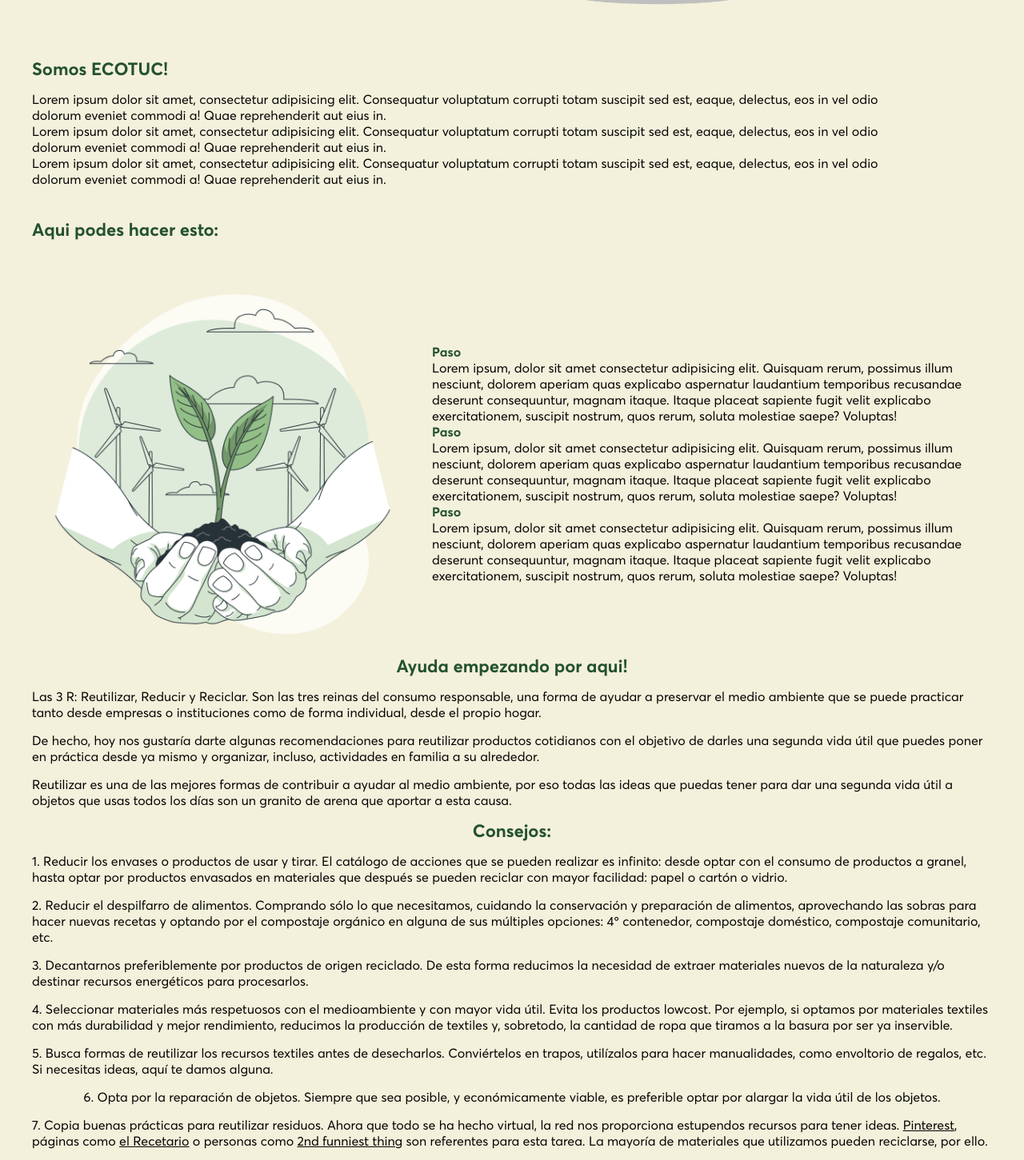
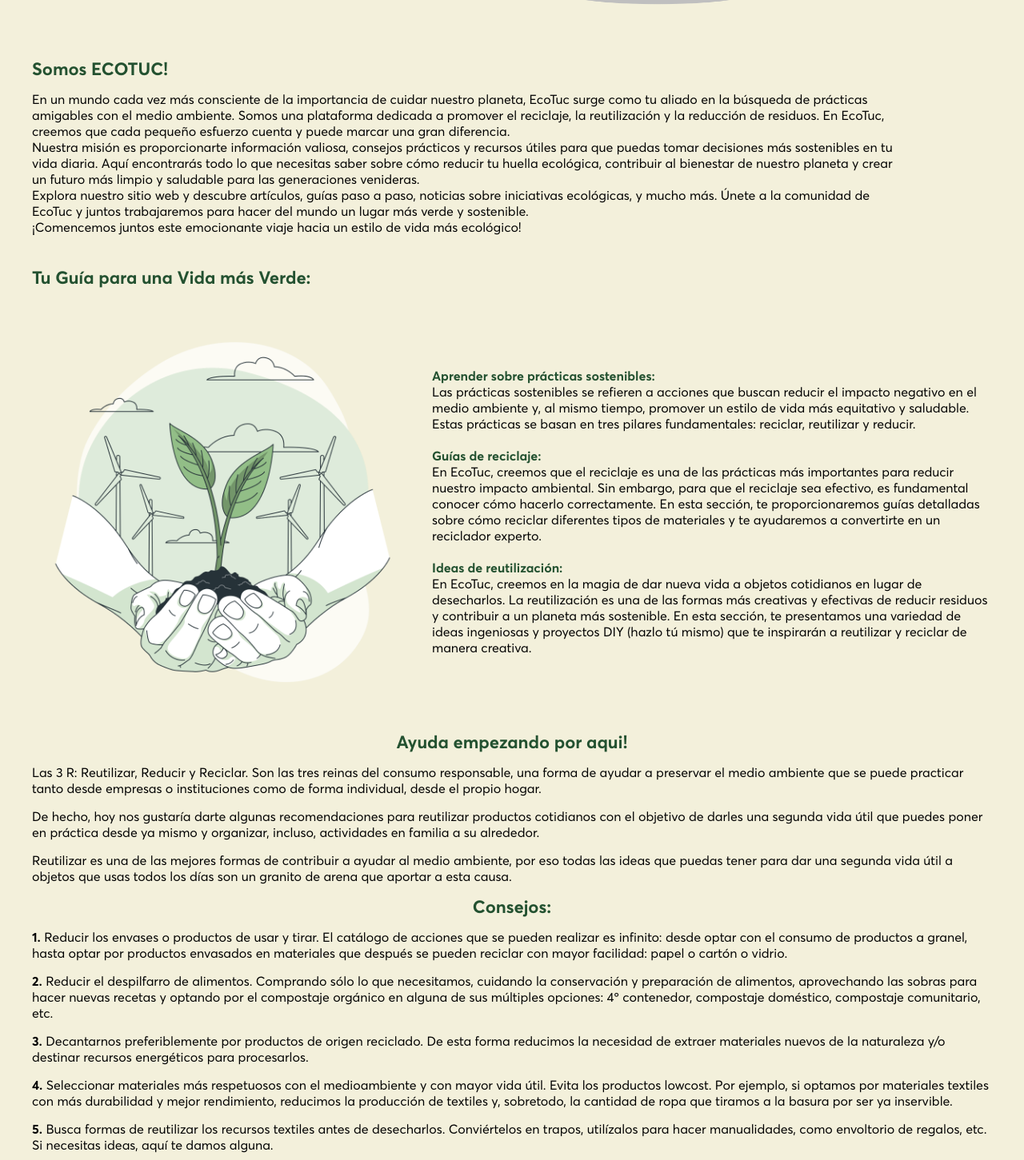
Before and after one commit to PierinaGiusiano/ecotuc, a React (Create React App) app: page /home in a window 1280 px wide. Shown: the part 619-2070 px from the top of the page at 80% size. Built offline with nearby package versions, Linux system fonts and the light colour scheme.

Commit message:
onboarding listo

```diff
--- a/src/components/map/map-view.tsx
+++ b/src/components/map/map-view.tsx
@@ -9,8 +9,8 @@
   return (
     <MapContainer
       center={[-26.81923903249609, -65.20276780022984]}
-      zoom={16}
-      maxZoom={18}
+      zoom={18}
+      maxZoom={25}
       minZoom={15}
       scrollWheelZoom={true}
       style={{ width: "100%", height: "100%"}}
--- a/src/pages/home/home.tsx
+++ b/src/pages/home/home.tsx
@@ -1,15 +1,29 @@
-import React from "react";
+import React, { useEffect, useState } from 'react';
 
 import Layout from "../../components/layout/layout";
 
 import hero from "../../assets/images/hero.png";
-import steps from "../../assets/images/steps.png";
+import stepss from "../../assets/images/steps.png";
 import save from "../../assets/images/save.png";
 
 import styles from "./home.module.scss";
 
+import Onboarding from '../onboarding/onboarding';
+
 const Home = () => {
+
+  const [showOnboarding, setShowOnboarding] = useState(false);
+  useEffect(() => {
+    const visitoAntes = localStorage.getItem('visitoAntes');
+    if (!visitoAntes) {
+      // Si el usuario es nuevo, muestra el onboarding
+      setShowOnboarding(true);
+      localStorage.setItem('visitoAntes', 'true'); //
+    }
+  }, []);
+
   return (
+    <>
       <Layout>
         <div className={styles.hero}>
           <h1>
@@ -18,64 +32,73 @@
           </h1>
           <img src={hero} alt="girl holding earth" />
         </div>
+
           <div className={styles.aboutUsSection}>
+        <div className="menu">
             <h2>Somos ECOTUC!</h2>
             <p>
-          Lorem ipsum dolor sit amet, consectetur adipisicing elit. Consequatur
-          voluptatum corrupti totam suscipit sed est, eaque, delectus, eos in
-          vel odio dolorum eveniet commodi a! Quae reprehenderit aut eius in.
+              En un mundo cada vez más consciente de la importancia de cuidar nuestro planeta,
+              EcoTuc surge como tu aliado en la búsqueda de prácticas amigables con el medio ambiente.
+              Somos una plataforma dedicada a promover el reciclaje, la reutilización y la reducción de residuos.
+              En EcoTuc, creemos que cada pequeño esfuerzo cuenta y puede marcar una gran diferencia.
               <br />
-          Lorem ipsum dolor sit amet, consectetur adipisicing elit. Consequatur
-          voluptatum corrupti totam suscipit sed est, eaque, delectus, eos in
-          vel odio dolorum eveniet commodi a! Quae reprehenderit aut eius in.
+              Nuestra misión es proporcionarte información valiosa, consejos prácticos y recursos útiles
+              para que puedas tomar decisiones más sostenibles en tu vida diaria. Aquí encontrarás todo lo
+              que necesitas saber sobre cómo reducir tu huella ecológica, contribuir al bienestar de nuestro
+              planeta y crear un futuro más limpio y saludable para las generaciones venideras.
               <br />
-          Lorem ipsum dolor sit amet, consectetur adipisicing elit. Consequatur
-          voluptatum corrupti totam suscipit sed est, eaque, delectus, eos in
-          vel odio dolorum eveniet commodi a! Quae reprehenderit aut eius in.
+              Explora nuestro sitio web y descubre artículos, guías paso a paso, noticias sobre iniciativas
+              ecológicas, y mucho más. Únete a la comunidad de EcoTuc y juntos trabajaremos para hacer del
+              mundo un lugar más verde y sostenible.
+              <br />
+              ¡Comencemos juntos este emocionante viaje hacia un estilo de vida más ecológico!
+            </p>
+          </div>
+        </div>
+
+        <br />
+        <br />
+
+        <h2>Tu Guía para una Vida más Verde: </h2>
+        <div className={styles.stepsSection}>
+          <img src={stepss} alt="girl holding earth" />
+          <div className={styles.stepsWrapper}>
+            <div className="paso1">
+              <h3>Aprender sobre prácticas sostenibles:</h3>
+              <p>
+                Las prácticas sostenibles se refieren a acciones que buscan reducir
+                el impacto negativo en el medio ambiente y, al mismo tiempo, promover
+                un estilo de vida más equitativo y saludable. Estas prácticas se basan
+                en tres pilares fundamentales: reciclar, reutilizar y reducir.
               </p>
             </div>
             <br />
-      <br />
-      <h2>Aqui podes hacer esto: </h2>
-      <div className={styles.stepsSection}>
-        <img src={steps} alt="girl holding earth" />
-        <div className={styles.stepsWrapper}>
-          <div>
-            <h3>Paso</h3>
+            <div className="paso2">
+              <h3>Guías de reciclaje:</h3>
               <p>
-              Lorem ipsum, dolor sit amet consectetur adipisicing elit. Quisquam
-              rerum, possimus illum nesciunt, dolorem aperiam quas explicabo
-              aspernatur laudantium temporibus recusandae deserunt consequuntur,
-              magnam itaque. Itaque placeat sapiente fugit velit explicabo
-              exercitationem, suscipit nostrum, quos rerum, soluta molestiae
-              saepe? Voluptas!
+                En EcoTuc, creemos que el reciclaje es una de las prácticas más importantes
+                para reducir nuestro impacto ambiental. Sin embargo, para que el reciclaje
+                sea efectivo, es fundamental conocer cómo hacerlo correctamente. En esta sección,
+                te proporcionaremos guías detalladas sobre cómo reciclar diferentes tipos de
+                materiales y te ayudaremos a convertirte en un reciclador experto.
               </p>
             </div>
-          <div>
-            <h3>Paso</h3>
+            <br />
+            <div className="paso3">
+              <h3>Ideas de reutilización:</h3>
               <p>
-              Lorem ipsum, dolor sit amet consectetur adipisicing elit. Quisquam
-              rerum, possimus illum nesciunt, dolorem aperiam quas explicabo
-              aspernatur laudantium temporibus recusandae deserunt consequuntur,
-              magnam itaque. Itaque placeat sapiente fugit velit explicabo
-              exercitationem, suscipit nostrum, quos rerum, soluta molestiae
-              saepe? Voluptas!
-            </p>
-          </div>
-          <div>
-            <h3>Paso</h3>
-            <p>
-              Lorem ipsum, dolor sit amet consectetur adipisicing elit. Quisquam
-              rerum, possimus illum nesciunt, dolorem aperiam quas explicabo
-              aspernatur laudantium temporibus recusandae deserunt consequuntur,
-              magnam itaque. Itaque placeat sapiente fugit velit explicabo
-              exercitationem, suscipit nostrum, quos rerum, soluta molestiae
-              saepe? Voluptas!
+                En EcoTuc, creemos en la magia de dar nueva vida a objetos cotidianos
+                en lugar de desecharlos. La reutilización es una de las formas más
+                creativas y efectivas de reducir residuos y contribuir a un planeta
+                más sostenible. En esta sección, te presentamos una variedad de ideas
+                ingeniosas y proyectos DIY (hazlo tú mismo) que te inspirarán a
+                reutilizar y reciclar de manera creativa.
               </p>
             </div>
           </div>
         </div>
         <div className={styles.saveSection}>
+          <br />
           <h2>Ayuda empezando por aqui!</h2>
           <p>
             Las 3 R: Reutilizar, Reducir y Reciclar. Son las tres reinas del consumo responsable, una forma de ayudar a preservar el medio ambiente que se puede practicar tanto desde empresas o instituciones como de forma individual, desde el propio hogar.
@@ -87,42 +110,43 @@
 
             Reutilizar es una de las mejores formas de contribuir a ayudar al medio ambiente, por eso todas las ideas que puedas tener para dar una segunda vida útil a objetos que usas todos los días son un granito de arena que aportar a esta causa.
           </p>
-        <h2>Consejos:</h2>
+          <h2 className="consejo">Consejos:</h2>
           <p>
-          1. Reducir los envases o productos de usar y tirar. El catálogo de acciones que se pueden realizar es infinito: desde optar con el consumo de productos a granel, hasta optar por productos envasados en materiales que después se pueden reciclar con mayor facilidad: papel o cartón o vidrio.
+            <b>1.</b> Reducir los envases o productos de usar y tirar. El catálogo de acciones que se pueden realizar es infinito: desde optar con el consumo de productos a granel, hasta optar por productos envasados en materiales que después se pueden reciclar con mayor facilidad: papel o cartón o vidrio.
           </p>
           <p>
-          2. Reducir el despilfarro de alimentos.  Comprando sólo lo que necesitamos, cuidando la conservación y preparación de alimentos, aprovechando las sobras para hacer nuevas recetas y optando por el compostaje orgánico en alguna de sus múltiples opciones: 4º contenedor, compostaje doméstico, compostaje comunitario, etc.
+            <b>2.</b> Reducir el despilfarro de alimentos.  Comprando sólo lo que necesitamos, cuidando la conservación y preparación de alimentos, aprovechando las sobras para hacer nuevas recetas y optando por el compostaje orgánico en alguna de sus múltiples opciones: 4º contenedor, compostaje doméstico, compostaje comunitario, etc.
           </p>
           <p>
-          3. Decantarnos preferiblemente por productos de origen reciclado. De esta forma reducimos la necesidad de extraer materiales nuevos de la naturaleza y/o destinar recursos energéticos para procesarlos.
+            <b>3.</b> Decantarnos preferiblemente por productos de origen reciclado. De esta forma reducimos la necesidad de extraer materiales nuevos de la naturaleza y/o destinar recursos energéticos para procesarlos.
           </p>
           <p>
-          4. Seleccionar materiales más respetuosos con el medioambiente y con mayor vida útil. Evita los productos lowcost. Por ejemplo, si optamos por materiales textiles con más durabilidad y mejor rendimiento, reducimos la producción de textiles y, sobretodo, la cantidad de ropa que tiramos a la basura por ser ya inservible.
+            <b>4.</b> Seleccionar materiales más respetuosos con el medioambiente y con mayor vida útil. Evita los productos lowcost. Por ejemplo, si optamos por materiales textiles con más durabilidad y mejor rendimiento, reducimos la producción de textiles y, sobretodo, la cantidad de ropa que tiramos a la basura por ser ya inservible.
           </p>
           <p>
-          5. Busca formas de reutilizar los recursos textiles antes de desecharlos. Conviértelos en trapos, utilízalos para hacer manualidades, como envoltorio de regalos, etc. Si necesitas ideas, aquí te damos alguna.
+            <b>5.</b> Busca formas de reutilizar los recursos textiles antes de desecharlos. Conviértelos en trapos, utilízalos para hacer manualidades, como envoltorio de regalos, etc. Si necesitas ideas, aquí te damos alguna.
           </p>
           <p>
-          6. Opta por la reparación de objetos. Siempre que sea posible, y económicamente viable, es preferible optar por alargar la vida útil de los objetos.
+            <b>6.</b> Opta por la reparación de objetos. Siempre que sea posible, y económicamente viable, es preferible optar por alargar la vida útil de los objetos.
           </p>
           <p>
-          7. Copia buenas prácticas para reutilizar residuos. Ahora que todo se ha hecho virtual, la red nos proporciona estupendos recursos para tener ideas. <a href="https://www.pinterest.com/">Pinterest</a>, páginas como <a href="https://el-recetario.net">el Recetario</a> o personas como <a href="http://diy.2ndfunniestthing.com">2nd funniest thing</a> son referentes para esta tarea. La mayoría de materiales que utilizamos pueden reciclarse, por ello.
+            <b>7.</b> Copia buenas prácticas para reutilizar residuos. Ahora que todo se ha hecho virtual, la red nos proporciona estupendos recursos para tener ideas. <a href="https://www.pinterest.com/">Pinterest</a>, páginas como <a href="https://el-recetario.net">el Recetario</a> o personas como <a href="http://diy.2ndfunniestthing.com">2nd funniest thing</a> son referentes para esta tarea. La mayoría de materiales que utilizamos pueden reciclarse, por ello.
           </p>
           <p>
-          8. Al depositar los residuos, debemos asegurarnos de hacerlo en el contenedor adecuado.
+            <b>8.</b> Al depositar los residuos, debemos asegurarnos de hacerlo en el contenedor adecuado.
           </p>
           <p>
-          9. Ante las dudas, acudir a herramientas que facilitan la resolución de las mismas como el buscador AIRE  o el propio de la Mancomunidad de la Comarca de Pamplona.
+            <b>9.</b> Ante las dudas, acudir a herramientas que facilitan la resolución de las mismas como el buscador AIRE  o el propio de la Mancomunidad de la Comarca de Pamplona.
           </p>
           <p>
-          10. Visitar plantas de separación y reciclaje. Acercarnos a estas instalaciones no solo nos acerca a los procesos de tratamiento de residuos, sino que nos acerca a los beneficios socioeconómicos y medioambientales de su reciclaje.
+            <b>10.</b> Visitar plantas de separación y reciclaje. Acercarnos a estas instalaciones no solo nos acerca a los procesos de tratamiento de residuos, sino que nos acerca a los beneficios socioeconómicos y medioambientales de su reciclaje.
           </p>
 
           <img src={save} alt="girl holding earth" />
         </div>
       </Layout>
+    {showOnboarding && <Onboarding />}
+    </>
   );
-};
-
+}
 export default Home;
--- a/src/pages/informacion/informacion.tsx
+++ b/src/pages/informacion/informacion.tsx
@@ -44,7 +44,7 @@
         </p>
       </div>
       <div className={styles.section}>
-        <h2>Categorias</h2>
+        <h2>Qué materiales son reciclables y cuáles no lo son</h2>
         <div className={styles.categoriesWrapper}>
           {CategoriesJSON.map((category) => (
             <CardCategory
@@ -109,7 +109,7 @@
         </div>
       </div>
       <div className={styles.section}>
-        <h2>Tips y curiosidades</h2>
+        <h2>Ideas de reutilización</h2>
         <div className={styles.containerSlider}>
           <Swiper // Swiper para Tips
             spaceBetween={15}
--- a/src/pages/onboarding/onboarding.module.scss
+++ /dev/null
@@ -1,135 +0,0 @@
-.App {
-    color: #333;
-  }
-  .container {
-    width: 1400px;
-    max-width: 95%;
-    margin: 0 auto;
-  }
-  .hero {
-    width: 100%;
-  }
-  .header {
-    display: flex;
-    justify-content: space-between;
-    align-items: center;
-  }
-  .header > h3 {
-    font-size: 1.5rem;
-    color: #5caeab;
-  }
-  .header__nav {
-    display: flex;
-    list-style: none;
-  }
-  .header__nav > li {
-    margin: 0 0.5rem;
-  }
-  .header__nav > li > a {
-    text-decoration: none;
-    font-weight: 600;
-    color: inherit;
-  }
-  .header__nav > .login > a {
-    color: #5caeab;
-    font-weight: 700;
-  }
-  .hero__body {
-    height: 85vh;
-    display: flex;
-    justify-content: center;
-    align-items: center;
-    flex-direction: column;
-  }
-  .hero__body > h1 {
-    font-size: 2.5rem;
-    margin: 0;
-    text-align: center;
-  }
-  .hero__body > p {
-    font-size: 1rem;
-    width: 500px;
-    text-align: center;
-  }
-  .hero__body > .signup {
-    padding: 0.7rem 1.5rem;
-    background: #5caeab;
-    font-weight: 700;
-    color: #fff;
-    text-decoration: none;
-    border-radius: 4px;
-  }
-  .packages {
-    background: linear-gradient(to bottom right, #fff, #5caeab);
-    padding: 1rem 0 3rem 0;
-  }
-  .packages > .container > h3 {
-    text-align: center;
-    margin: 1rem 0;
-  }
-  .packages > .container > p {
-    text-align: center;
-    font-style: italic;
-    color: #5caeab;
-    font-weight: 600;
-  }
-  .cards {
-    display: flex;
-    margin: 2.5rem 0;
-    gap: 1rem;
-  }
-  .cards > div {
-    border: 1px solid rgba(0, 0, 0, 0.1);
-    padding: 1.5rem 0.5rem;
-  }
-  .cards > div > h4 {
-    text-align: center;
-    color: #044947;
-  }
-  .cards > div > p {
-    text-align: center;
-  }
-  .explore {
-    text-align: center;
-    display: block;
-    text-decoration: none;
-    color: #044947;
-    font-weight: 700;
-  }
-  .footer > .container {
-    padding: 2rem 0 1rem 0;
-  }
-  .footer > .container > h3 {
-    text-align: center;
-    margin: 1rem 0;
-  }
-  .form {
-    display: flex;
-    justify-content: center;
-    margin: 5rem 0;
-  }
-  .form > input {
-    border: 1px solid #5caeab;
-    padding: 0.5rem;
-    border-radius: 2px;
-    margin-right: 0.3rem;
-    width: 20rem;
-  }
-  .form > input:focus {
-    outline: none;
-  }
-  .form > button {
-    background: #5caeab;
-    border: none;
-    border-radius: 2px;
-    color: #fff;
-    font-weight: 600;
-    cursor: pointer;
-  }
-  .footer > .container > p {
-    text-align: center;
-  }
-  .footer > .container > p > span {
-    color: #5caeab;
-    font-weight: 600;
-  }
```
Also changed, not shown: src/components/nav-bar/nav-bar.tsx (+6 -1 lines), src/pages/onboarding/onboarding.tsx (+80 -89 lines), src/pages/home/home.module.scss (line endings or trailing spaces). Lines whose indentation alone changed are shown as unchanged.
